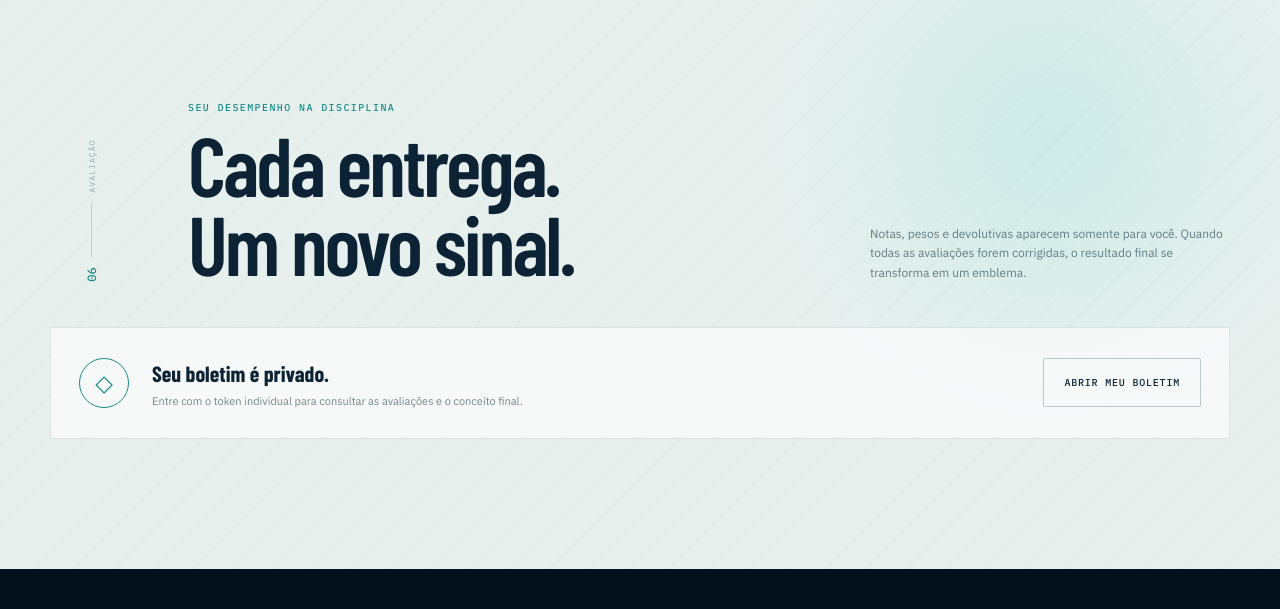
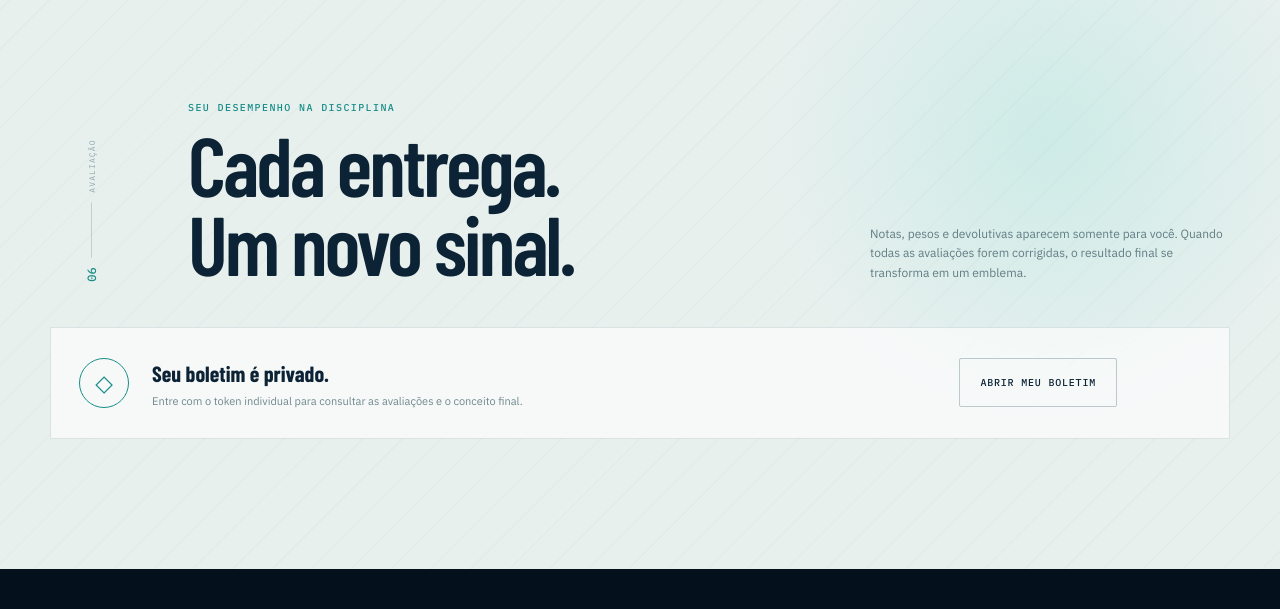
Before and after one commit to joaopaulomirandamatias/pea-usp, a plain HTML site: page index.html in a window 1280 px wide. Shown: the part 6520-7129 px from the top of the page. Drawn offline with nearby package versions, Linux system fonts and the light colour scheme; no server answers.

Commit message:
fix: evita sobreposicao na area de notas

```diff
--- a/styles.css
+++ b/styles.css
@@ -910,6 +910,11 @@
 .drive-card .admin-button:hover, .specialist-invite-manager .admin-button:hover, .admin-room-grid .admin-button:hover, .specialist-header .admin-button:hover { color: var(--ink); background: var(--teal); border-color: var(--teal); }
 .specialist-resource-form select { color: var(--ink-2); background: #fff; color-scheme: light; }
 
+@media (min-width: 901px) {
+  .grades-locked { padding-right: 112px; }
+  .grades-locked .secondary-button { white-space: nowrap; }
+}
+
 @media (max-width: 900px) {
   .room-grid, .specialist-grid, .specialist-hero, .admin-room-grid, .grades-dashboard { grid-template-columns: 1fr; }
   .room-grid > section + section { border-top: 1px solid rgba(255,255,255,.12); border-left: 0; }
```
